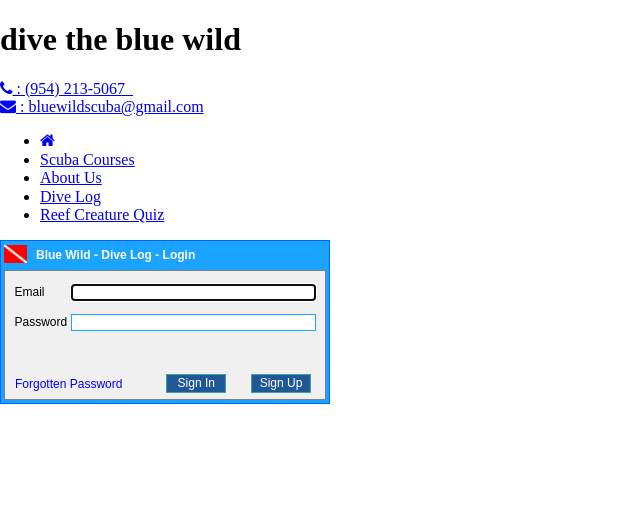
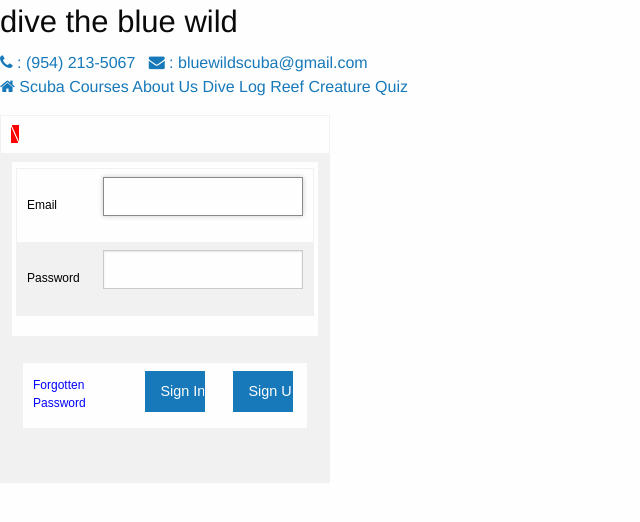
Before and after one commit to captainmarkos/divelog, a PHP site: page /index.php in a window 1280 px wide. Shown: the top 522 px of the page, without its empty margins (0-640 px from the left). Run offline with PHP 8.4, Linux system fonts and the light colour scheme; some libraries are stand-ins or nearby versions.

Commit message:
updated index.php to support foundation css

```diff
--- a/index.php
+++ b/index.php
@@ -7,7 +7,7 @@
 <!DOCTYPE html>
 <html>
 <head>
-<meta http-equiv="Content-Type" content="text/html; charset=UTF-8" />
+<meta name="viewport" content="width=device-width, initial-scale=1.0" />
 <meta name="description" content="Free Online Scuba Diver Logbook" />
 <meta name="keywords" content="dive log, free dive log, free online diver logbook, free diver logbook" />
 <title>Blue Wild - Dive Log</title>
@@ -20,8 +20,8 @@
 <link rel="stylesheet" href="../vendor/font-awesome-4.1.0/css/font-awesome.min.css" />
 <link href="http://fonts.googleapis.com/css?family=Raleway:700,500,400,300,200" rel="stylesheet" type="text/css" />
 <link type="text/css" rel="stylesheet" href="divelog.css" />
+<link rel="stylesheet" href="../styles/foundation.css" />
 <link type="text/css" rel="stylesheet" href="../styles/bluewild.css" />
-<link type="text/css" rel="stylesheet" href="../styles/bluewild-devices.css" />
 <link type="text/css" rel="stylesheet" href="../styles/normalize.css" />
 
 <script type="text/javascript">
@@ -33,39 +33,46 @@
 <body>
 
 <header>
-    <div class="header-wrapper">
-      <h1 id="logo">dive the blue wild</h1>
-      <div class="contact-info">
-         <a href="tel:19542135067">
-            <i class="fa fa-phone"></i> : (954) 213-5067&nbsp;&nbsp;
-         </a>
-         <br class="rw-break" /> <a href="mailto:bluewildscuba@gmail.com" target="_blank">
-            <i class="fa fa-envelope"></i> : bluewildscuba@gmail.com
-         </a>
+   <div class="row offset-top">
+      <div class="small-12 medium-6 large-6 columns no-padding small-only-text-center">
+         <h3>dive the blue wild</h3>
+      </div>
+      <div class="small-12 medium-6 large-6 columns contact-info small-only-text-center">
+         <a href="tel:19542135067"><i class="fa fa-phone"></i> : (954) 213-5067</a>&nbsp;&nbsp;
+         <a href="mailto:bluewildscuba@gmail.com" target="_blank">
+         <i class="fa fa-envelope"></i> : bluewildscuba@gmail.com</a>
       </div>
    </div>
 </header>
 
-<div class="main-wrapper">
-    <nav>
-      <ul>
-        <li><a href="../"><i class="fa fa-home icon-font-size"></i></a></li>
-        <li><a href="../#/courses">Scuba Courses</a></li>
-        <li><a href="../#/aboutus">About Us</a></li>
-        <li><a class="selected" href="divelog/index.php">Dive Log</a></li>
-        <li><a href="../reefcreatures/index.php">Reef Creature Quiz</a></li>
-      </ul>
+<div class="row">
+   <nav class="breadcrumbs">
+      <a href="../"><i class="fa fa-home icon-font-size"></i></a>
+      <a href="../#/courses">Scuba Courses</a>
+      <a href="../#/aboutus">About Us</a>
+      <a class="hide-for-small-only selected">Dive Log</a>
+      <a href="../reefcreatures/index.php">Reef Creature Quiz</a>
    </nav>
+</div>
 
-    <section>
-        <div class="main-content">
+<div class="row panel-margin">
+  <div class="large-12 columns no-padding">
+    <div class="panel">
+      <!--single row for info-->
+      <div class="panel">
+        <div class="row">
+          <div class="large-12 columns">
             <?php include('divelog.html'); ?>
             <?php include('divelog_login.html'); ?>
             <?php include('divelog_listing.html'); ?>
             <?php include('divelog_settings.html'); ?>
             <?php include('divelog_help.html'); ?>
           </div>
-    </section>
+        </div>
+      </div>
+      <!--end content-->
+    </div>
+  </div>
 </div>
 </body>
 </html>
```
Lines whose indentation alone changed are shown as unchanged.
